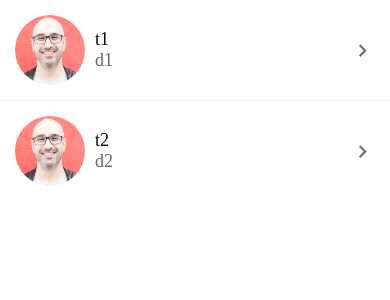
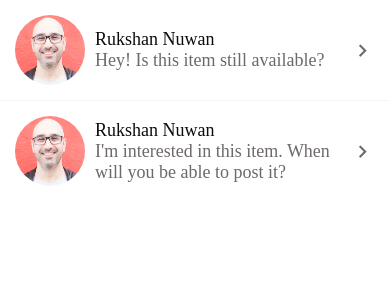
Before and after one commit to RukshanNuwan/DoneWithIt, a React Native app: screen / in a window 390 px wide. Shown: the top 300 px of the page. Built offline with nearby package versions, Linux system fonts and the light colour scheme.

Commit message:
improving the message screen

```diff
--- a/app/components/Screen.js
+++ b/app/components/Screen.js
@@ -1,10 +1,10 @@
-import {SafeAreaView, StyleSheet} from "react-native";
+import {SafeAreaView, StyleSheet, View} from "react-native";
 import Constants from "expo-constants";
 
 const Screen = ({children, style}) => {
   return (
     <SafeAreaView style={[styles.screen, style]}>
-      {children}
+      <View style={styles.view}>{children}</View>
     </SafeAreaView>
   );
 };
@@ -13,6 +13,9 @@ const styles = StyleSheet.create({
   screen: {
     paddingTop: Constants.statusBarHeight,
     flex: 1,
+  },
+  view: {
+    flex: 1,
   }
 });
 
--- a/app/screens/MessagesScreen.js
+++ b/app/screens/MessagesScreen.js
@@ -9,14 +9,14 @@ import ListItemDeleteAction from "../components/ListItemDeleteAction";
 const initialMessages = [
   {
     id: 1,
-    title: 't1',
-    description: 'd1',
+    title: 'Rukshan Nuwan',
+    description: 'Hey! Is this item still available?',
     image: require('../assets/mosh.jpg')
   },
   {
     id: 2,
-    title: 't2',
-    description: 'd2',
+    title: 'Rukshan Nuwan',
+    description: 'I\'m interested in this item. When will you be able to post it?',
     image: require('../assets/mosh.jpg')
   }
 ];
```
